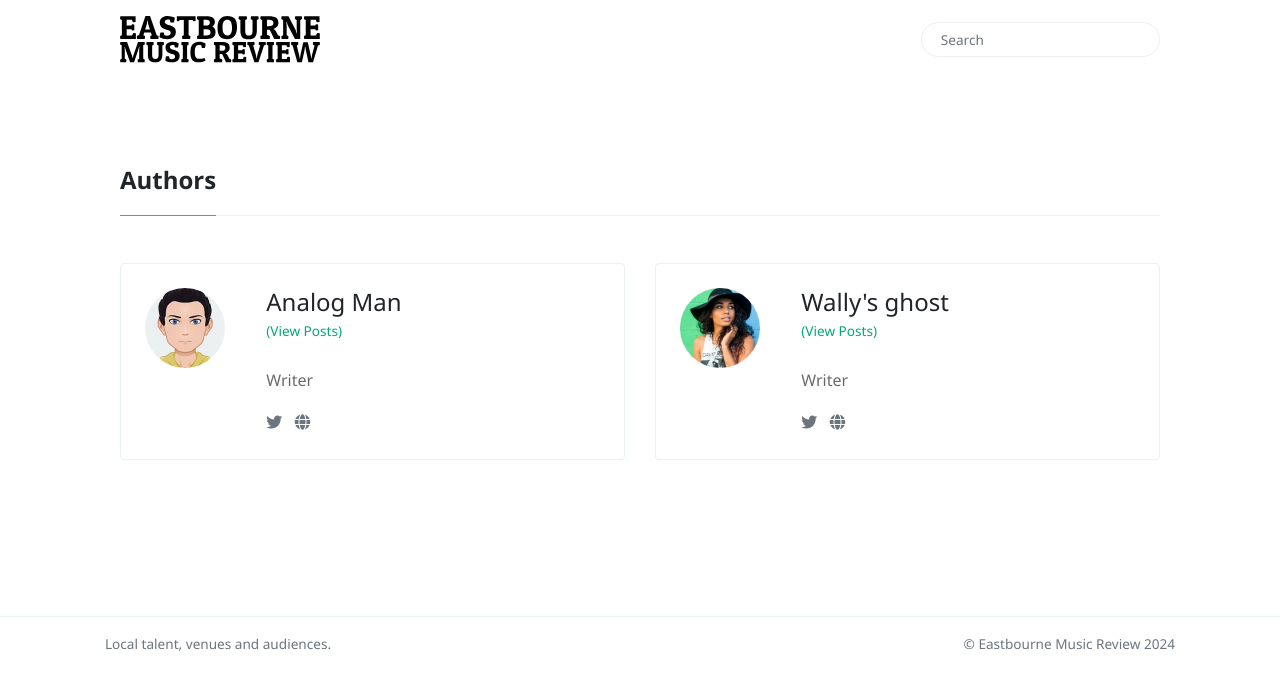
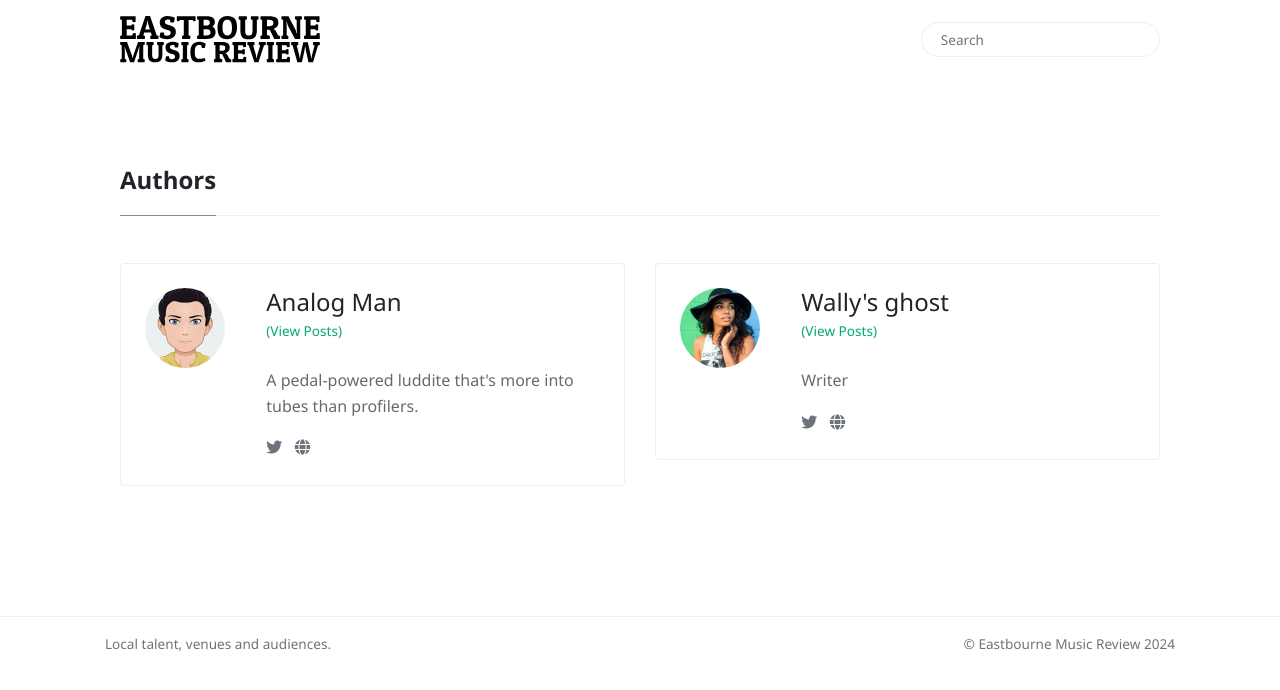
Before and after one commit to johnhayn-es/ebreview, a Jekyll site: the page built from _pages/authors-list.html, in a window 1280 px wide. Shown: the top 690 px of the page. Built offline with Jekyll 4.4.1, drawn with Linux system fonts in a browser that asks for light colours; nearby versions of some CDN libraries; some web fonts are replaced.

Commit message:
Update _config.yml

```diff
--- a/_config.yml
+++ b/_config.yml
@@ -22,7 +22,7 @@ authors:
       name:           "Analog Man"
       # site:
       avatar:         /assets/images/avatar1.jpg
-      bio:            "Writer"
+      bio:            "A pedal-powered luddite that's more into tubes than profilers."
       # email:          wowthemesnet@gmail.com
       # twitter:        https://twitter.com/wowthemesnet
 
```
